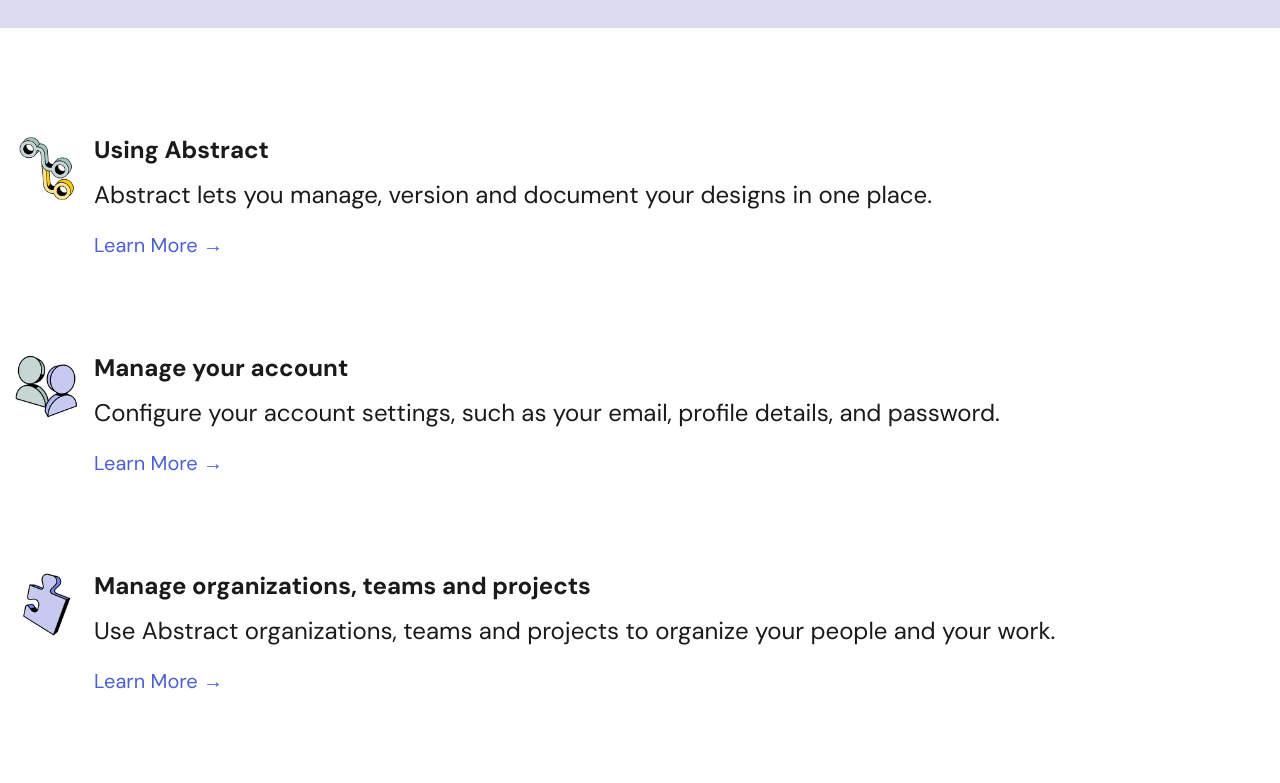
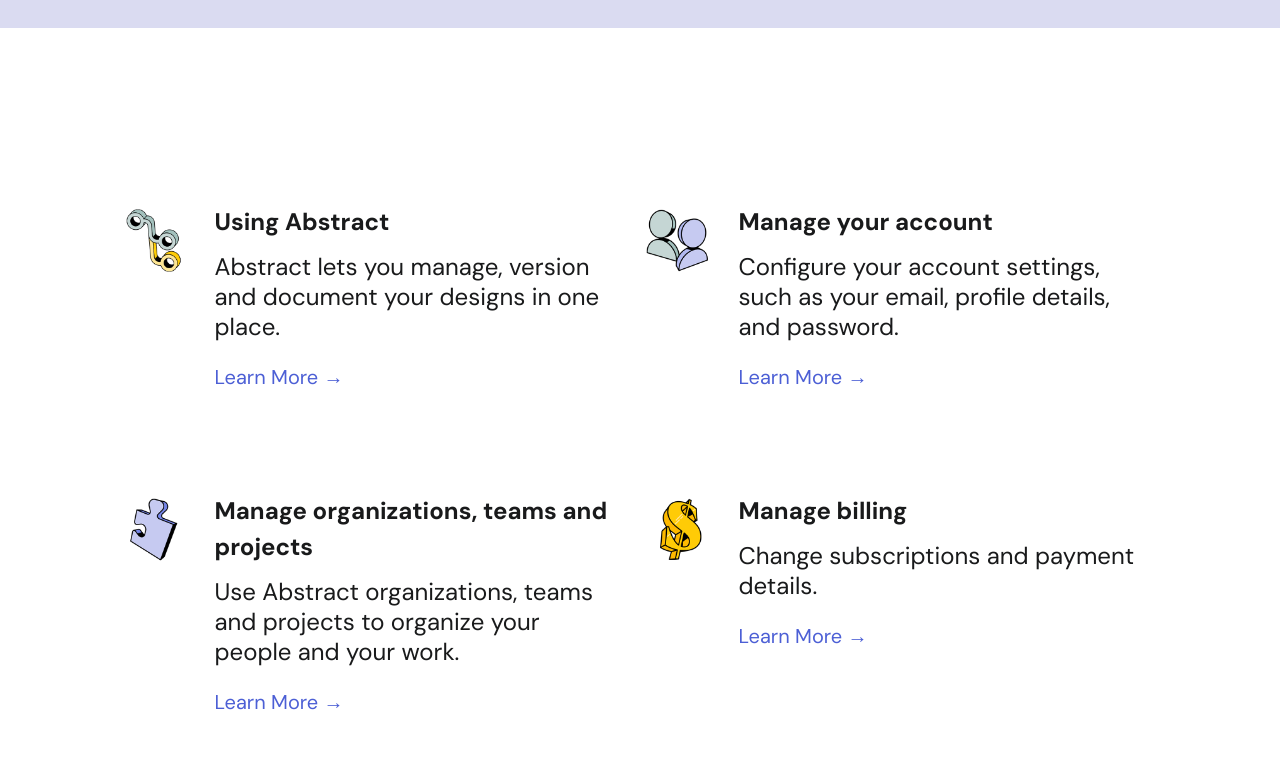
Before and after one commit to arVentura1/practica_1_andres, a website: page index.html in a window 1280 px wide. Shown: the part 460-1243 px from the top of the page. Drawn offline with nearby package versions, Linux system fonts and the light colour scheme.

Commit message:
main hecho hasta media query de 768px, procedo a hacer la de 1200px en adelante

```diff
--- a/tools/css/style.scss
+++ b/tools/css/style.scss
@@ -220,7 +220,7 @@
         & img {
             width: 63px;
             height: 63px;
-            margin-right: 1rem;
+            margin-right: 30px;
         }
     }
     ////////////////////////////////////////
@@ -295,6 +295,18 @@
 }
 
 //Media Queries
+//margin 0 auto for innerCategoriesContainer
+@media only screen and (min-width: 480px) {
+    .innerCategoriesContainer {
+        width: 85%;
+        margin: 0 auto;
+    }
+    .categoryPhoto img {
+        width: 70px;
+        height: 70px;
+    }
+}
+
 //bigger text and more stuff for bigger mobile devices
 @media only screen and (min-width:501px) {
     //header
@@ -321,21 +333,6 @@
         font-size: 22px;
     }
     //categories
-    /*
-    .category {
-        max-width: 100%;
-        margin-left: 5%;
-        margin-right: 3%;
-    }
-    .categoryPhoto {
-        margin-top: 10%;
-        vertical-align: middle;
-        & img {
-            width: 60px;
-            height: 60px;
-        }
-    }
-    */
 }
 
 //changes to the footer visual structure
@@ -354,7 +351,7 @@
 }
 
 //Tablet (?
-@media only screen and (min-width:768px) {
+@media only screen and (min-width:769px) {
     //header
     .headerContainer {
         padding-left: 3.5rem;
@@ -377,27 +374,19 @@
     }
     //section
     //categories
-    /*
     .categoriesContainer {
-        max-width: 80%;
-        margin: 0 auto;
-        margin-top: 5%;
-        margin-bottom: 5%;
+        padding-right: 30px;
+        padding-left: 30px;
     }
-.innerCategoriesContainer {
-        margin-top: 1em;
+    .categories {
+        margin-top: 11rem;
         display: grid;
-        grid-template-columns: 50% 50%;
+        gap: 11px;
+        grid-template-columns: 1fr 1fr;
     }
-    .categoryPhoto {
-        margin-top: 10%;
-        vertical-align: middle;
-        & img {
-            width: 60px;
-            height: 60px;
-        }
+    .category {
+        margin-right: 20px;
     }
-    */
     //footer
     footer {
         display: grid;
@@ -439,12 +428,6 @@
 @media only screen and (min-width:992px) {
     //header
     //main
-    /*
-    .categoryPhoto img {
-        width: 90px;
-        height: 90px;
-    }
-    */
     //footer
     footer {
         display: grid;
```
Also changed, not shown: tools/css/style.css, 1 other file.
